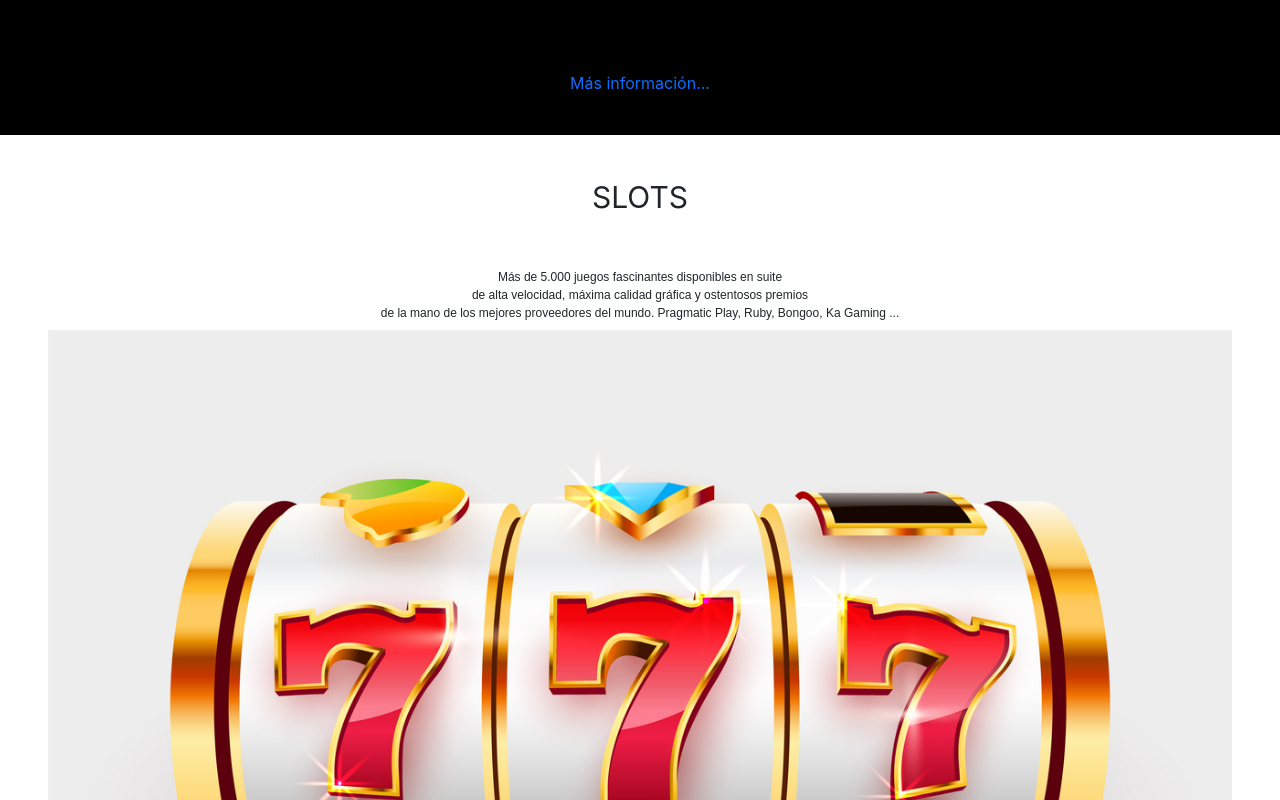
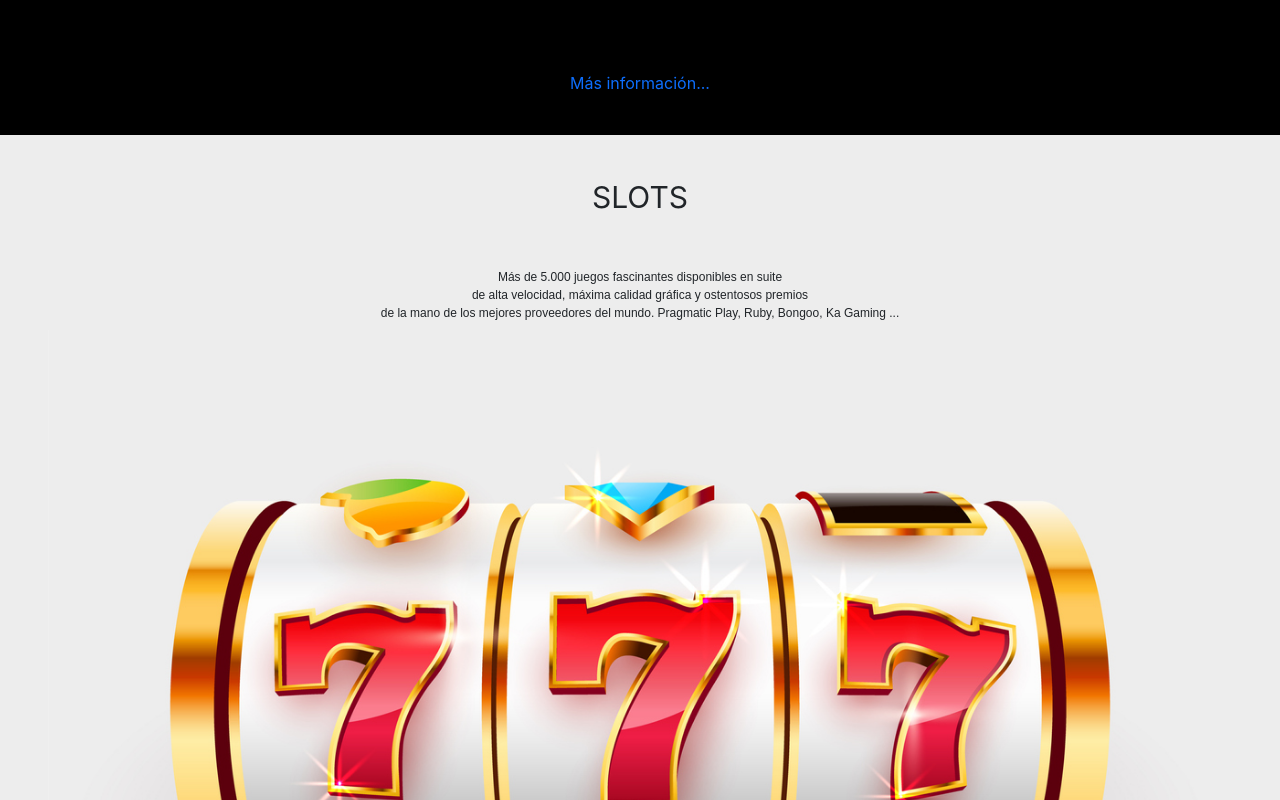
Before and after one commit to FrancisTenaglia/NizaGaming, a React (Create React App) app: page / in a window 1280 px wide. Shown: the part 2420-3220 px from the top of the page. Built offline with nearby package versions, Linux system fonts and the light colour scheme.

Commit message:
color slots

```diff
--- a/src/Components/homeImage.jsx
+++ b/src/Components/homeImage.jsx
@@ -36,7 +36,7 @@ const Promociones = () => {
                 </div>
             </div>
 
-            <div className="row py-3 d-flex p-4 justify-content-center " style={{backgroundColor:"white" }}>
+            <div className="row py-3 d-flex p-4 justify-content-center " style={{backgroundColor:"#ededed" }}>
                 <div className="container d-flex p-4 justify-content-center">
                     <p className="text-dark" style={{fontFamily:"unset", fontSize:"30px"}}>SLOTS</p>
                 </div>
```
